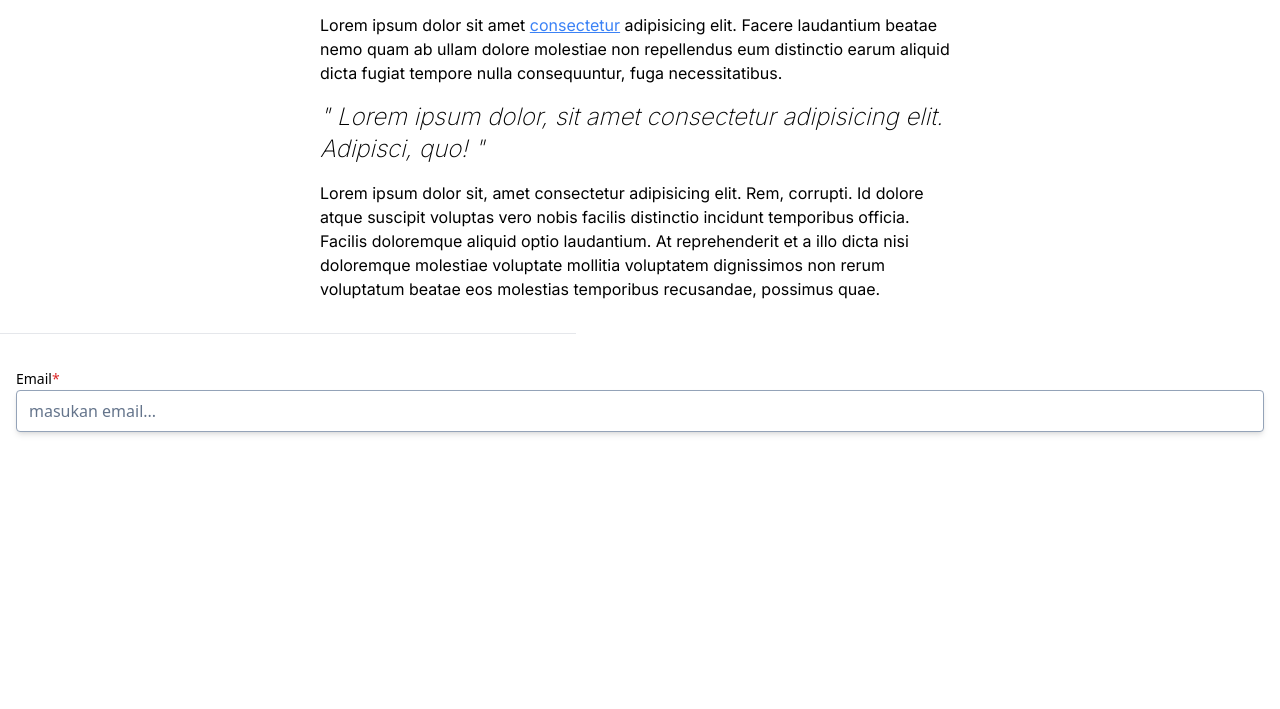
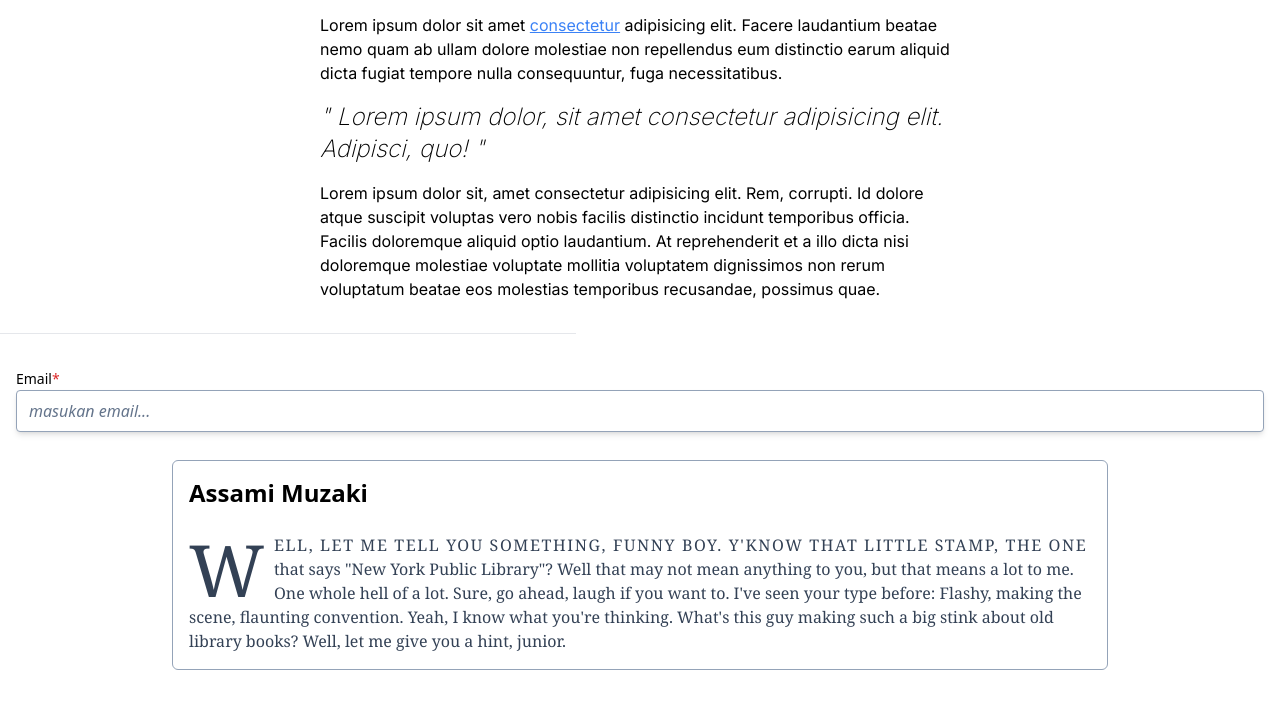
Before and after one commit to Lavaruz/Tailwind-Exp, a website: page public/index.html in a window 1280 px wide. Shown: the part 95-804 px from the top of the page. Drawn offline with Linux system fonts and the light colour scheme.

Commit message:
complete psudoclass

```diff
--- a/public/index.html
+++ b/public/index.html
@@ -14,7 +14,10 @@
     <link rel="stylesheet" href="./css/style.css" />
   </head>
   <body>
-    <section id="news" class="max-w-2xl mx-auto font-inter p-4">
+    <section
+      id="news"
+      class="max-w-2xl mx-auto font-inter p-4 selection:bg-orange-300"
+    >
       <h1 class="text-4xl font-bold mb-2">
         Belajar
         <span
@@ -63,7 +66,7 @@
             id="email-input"
             placeholder="masukan email..."
             type="email"
-            class="w-full px-3 py-2 border border-slate-400 shadow-md rounded placeholder-slate-500 focus:outline-none focus:ring-indigo-500 focus:border-sky-400 invalid:border-pink-500 focus:invalid:border-pink-600 invalid:text-red-700 focus:invalid:text-red-500 peer"
+            class="w-full px-3 py-2 border border-slate-400 shadow-md rounded placeholder-slate-500 focus:outline-none focus:ring-indigo-500 focus:border-sky-400 invalid:border-pink-500 focus:invalid:border-pink-600 invalid:text-red-700 focus:invalid:text-red-500 peer placeholder:italic focus:ring-1 focus:ring-sky-400"
           />
           <p
             class="text-sm text-red-500 font-semibold m-1 invisible peer-invalid:visible"
@@ -72,6 +75,25 @@
           </p>
         </label>
       </form>
+
+      <div
+        class="w-3/4 mx-auto bg-white border border-slate-400 p-4 rounded-md mb-20 hover:bg-sky-500 group transition duration-500 selection:border-orange-300"
+      >
+        <h1 class="text-2xl mb-6 font-bold group-hover:text-white">
+          Assami Muzaki
+        </h1>
+        <p
+          class="text-slate-700 group-hover:text-white first-line:uppercase first-line:tracking-widest first-letter:text-7xl first-letter:mr-2 font-serif first-letter:float-left"
+        >
+          Well, let me tell you something, funny boy. Y'know that little stamp,
+          the one that says "New York Public Library"? Well that may not mean
+          anything to you, but that means a lot to me. One whole hell of a lot.
+          Sure, go ahead, laugh if you want to. I've seen your type before:
+          Flashy, making the scene, flaunting convention. Yeah, I know what
+          you're thinking. What's this guy making such a big stink about old
+          library books? Well, let me give you a hint, junior.
+        </p>
+      </div>
     </section>
   </body>
 </html>
```
Also changed, not shown: public/css/style.css.
